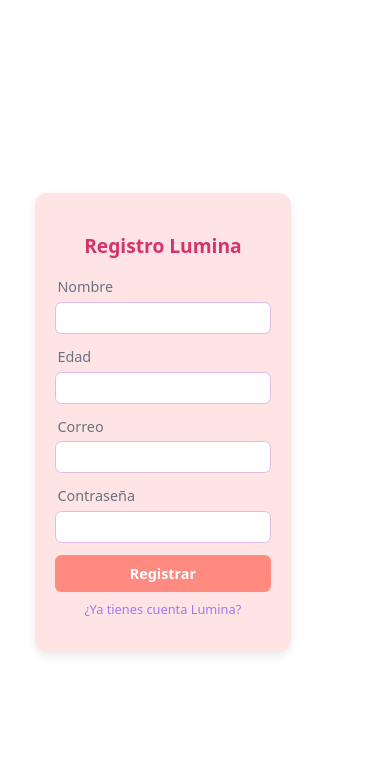
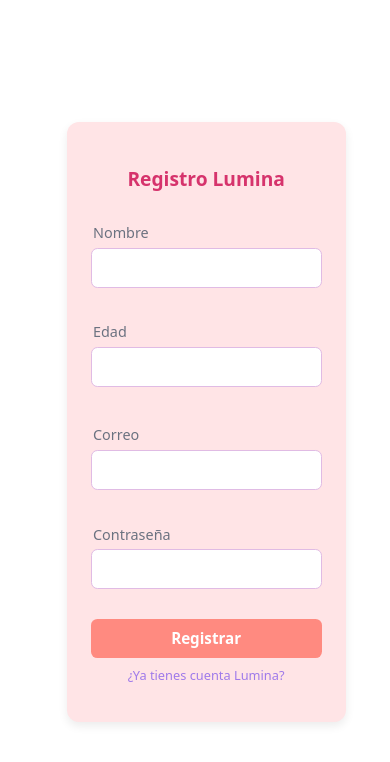
Before and after one commit to Dokarii/Lumina, a React (Vite) app: page /registro in a window 390 px wide. Shown: the top 762 px of the page. Built offline with nearby package versions, Linux system fonts and the light colour scheme.

Commit message:
Se modifica formulario de registro para hacerlo mas vistoso

```diff
--- a/src/Pages/Registro.jsx
+++ b/src/Pages/Registro.jsx
@@ -1,5 +1,6 @@
 import { useState } from "react";
 import { Link } from "react-router-dom";
+import "./registro.css";
 
 function Registro() {
   const [formData, setFormData] = useState({
@@ -42,10 +43,12 @@
     }
   };
   return (
-    <div className="form-container">
+    <div className="form-container register">
       <p className="title">Registro Lumina</p>
       <form className="form" onSubmit={handleSubmit}>
-        <div className="grid-pairs">
+        <div className="pair-container">
+          {/* Fila 1: Información Personal */}
+          <div className="row personal-row">
             <div className="input-group">
               <label htmlFor="nombre">Nombre</label>
               <input
@@ -57,7 +60,6 @@
                 required
               />
             </div>
-
             <div className="input-group">
               <label htmlFor="edad">Edad</label>
               <input
@@ -69,7 +71,10 @@
                 required
               />
             </div>
+          </div>
 
+          {/* Fila 2: Credenciales */}
+          <div className="row credentials-row">
             <div className="input-group">
               <label htmlFor="correo">Correo</label>
               <input
@@ -81,7 +86,6 @@
                 required
               />
             </div>
-
             <div className="input-group">
               <label htmlFor="contrasena">Contraseña</label>
               <input
@@ -92,6 +96,7 @@
                 onChange={handleChange}
                 required
               />
+            </div>
           </div>
         </div>
 
--- a/src/Pages/registro.css
+++ b/src/Pages/registro.css
@@ -1,16 +1,17 @@
-/* ===== Formulario base ===== */
-.form-container {
+/* ===== Formulario de registro (scope) ===== */
+.form-container.register {
   border-radius: 0.75rem;
   background-color: #ffe4e6; /* rosa claro */
   color: #333;
   width: 90%;
-  max-width: 360px;
+  max-width: 720px; /* Aumentado para acomodar dos columnas */
   box-shadow: 0 4px 10px rgba(0, 0, 0, 0.08);
   transition: all 0.3s ease;
+  padding: 1.5rem;
 }
 
 /* ===== Título ===== */
-.title {
+.form-container.register .title {
   text-align: center;
   font-size: clamp(1.2rem, 2.2vw, 1.6rem);
   font-weight: 700;
@@ -18,22 +19,42 @@
   margin-bottom: 1rem;
 }
 
+/* ===== Contenedor de pares ===== */
+.form-container.register .pair-container {
+  display: flex;
+  flex-direction: column;
+  gap: 1rem;
+  margin-bottom: 1.25rem;
+}
+
+.form-container.register .row {
+  display: grid;
+  gap: 1rem;
+}
+
+/* Fila 1: Nombre (70%) | Edad (30%) */
+.form-container.register .personal-row {
+  grid-template-columns: 70% 27%;
+}
+
+/* Fila 2: Correo (60%) | Contraseña (40%) */
+.form-container.register .credentials-row {
+  grid-template-columns: 60% 37%;
+}
+
 /* ===== Inputs ===== */
-.input-group {
+.form-container.register .input-group {
   font-size: 0.9rem;
 }
 
-.input-group label {
+.form-container.register .input-group label {
   color: #6b7280;
   margin-bottom: 0.25rem;
-  display: block;
   padding-left: 0.15rem;
 }
 
-.input-group input {
-  display: block;
-  width: calc(100%);
-  max-width: 100%;
+.form-container.register .input-group input {
+  width: 100%;
   box-sizing: border-box;
   height: 2.5rem;
   margin-bottom: 0.6rem;
@@ -47,13 +68,13 @@
   transition: border-color 0.3s ease, box-shadow 0.3s ease;
 }
 
-.input-group input:focus {
+.form-container.register .input-group input:focus {
   border-color: #c084fc;
   box-shadow: 0 0 0 2px rgba(192, 132, 252, 0.25);
 }
 
 /* ===== Botón ===== */
-.sign {
+.form-container.register .sign {
   display: block;
   width: 100%;
   background-color: #ff8a80;
@@ -66,15 +87,16 @@
   font-weight: 600;
   font-size: 0.95rem;
   transition: background-color 0.3s ease, transform 0.2s ease;
+  cursor: pointer;
 }
 
-.sign:hover {
+.form-container.register .sign:hover {
   background-color: #ff6b6b;
   transform: translateY(-1px);
 }
 
 /* ===== Enlaces ===== */
-.forgot {
+.form-container.register .forgot {
   display: flex;
   justify-content: center;
   font-size: 0.8rem;
@@ -82,60 +104,32 @@
   margin: 0.5rem 0 0.75rem 0;
 }
 
-.forgot a,
-.signup a {
+.form-container.register .forgot a,
+.form-container.register .signup a {
   color: #9f7aea;
   text-decoration: none;
 }
 
-.forgot a:hover,
-.signup a:hover {
+.form-container.register .forgot a:hover,
+.form-container.register .signup a:hover {
   text-decoration: underline;
 }
 
 /* ===== Pie del formulario ===== */
-.signup {
+.form-container.register .signup {
   text-align: center;
   font-size: 0.8rem;
   color: #6b7280;
   margin-top: 0.5rem;
 }
 
-/* ===== Fila de dos columnas ===== */
-/* ===== Organización de pares de inputs ===== */
-.input-pairs {
-  display: flex;
-  flex-direction: column;
-  gap: 1.5rem;
-  margin-bottom: 1.5rem;
-}
-
-.pair {
-  display: grid;
-  grid-template-columns: 1fr 1fr;
-  gap: 1rem;
-  width: 100%;
-}
-
-.pair .input-group {
-  width: 100%;
-}
-
-/* Botón ajustado */
-.sign {
-  margin-top: 1rem;
-  height: 2.5rem;
-  font-size: 0.95rem;
-}
-
-/* Responsivo: en móviles se apilan */
-@media (max-width: 600px) {
-  .pair {
+/* ===== Responsivo: en móviles se apilan ===== */
+@media (max-width: 768px) {
+  .form-container.register {
+    max-width: 360px;
+  }
+  .form-container.register .row {
     grid-template-columns: 1fr;
     gap: 0.75rem;
   }
-
-  .input-pairs {
-    gap: 0.75rem;
-  }
 }
--- a/src/index.css
+++ b/src/index.css
@@ -9,11 +9,6 @@
   text-rendering: optimizeLegibility;
   -webkit-font-smoothing: antialiased;
   -moz-osx-font-smoothing: grayscale;
-  width: 100%;
-  height: 100vh;
-  display: flex;
-  justify-content: center;
-  align-items: center;
 }
 
 a {
@@ -28,7 +23,8 @@
 body {
   margin: 0;
   display: flex;
-  place-items: center;
+  justify-content: center;
+  align-items: center;
   min-width: 320px;
   min-height: 100vh;
 }
```
Lines whose indentation alone changed are shown as unchanged.
